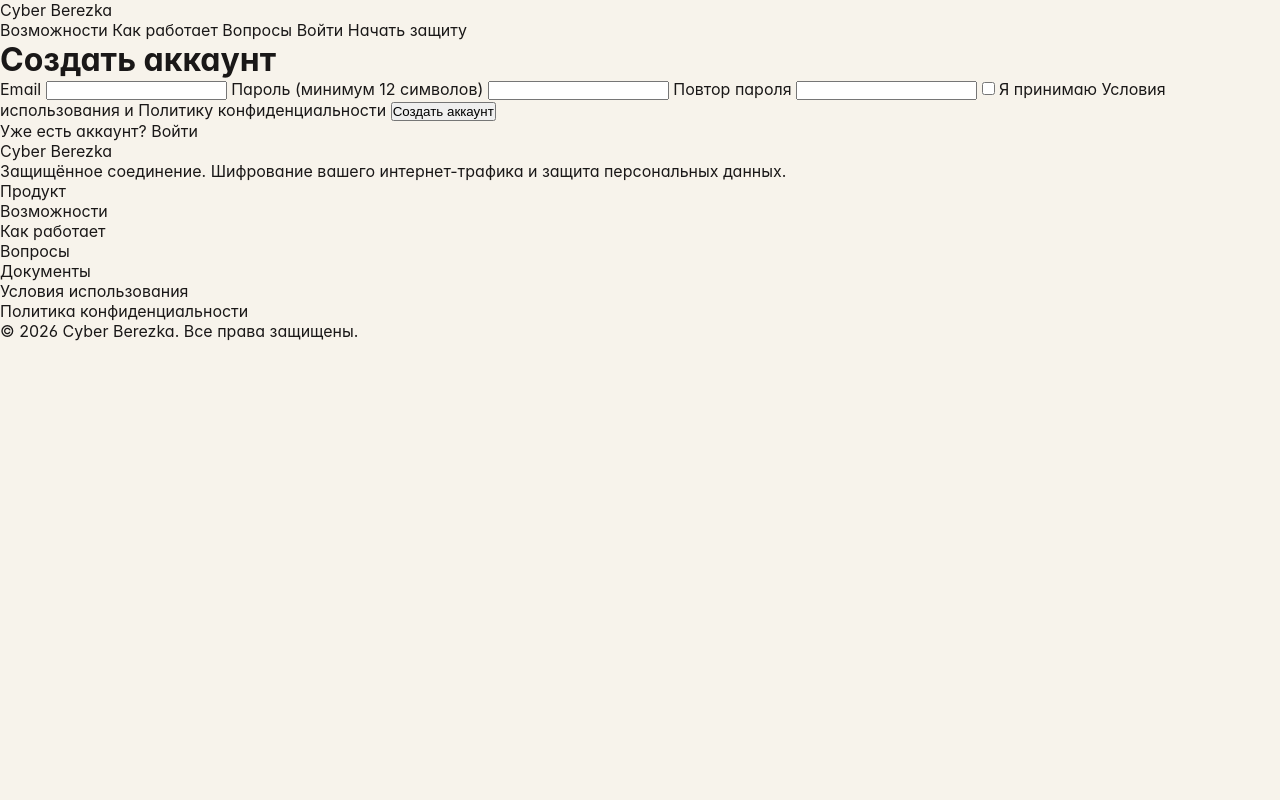
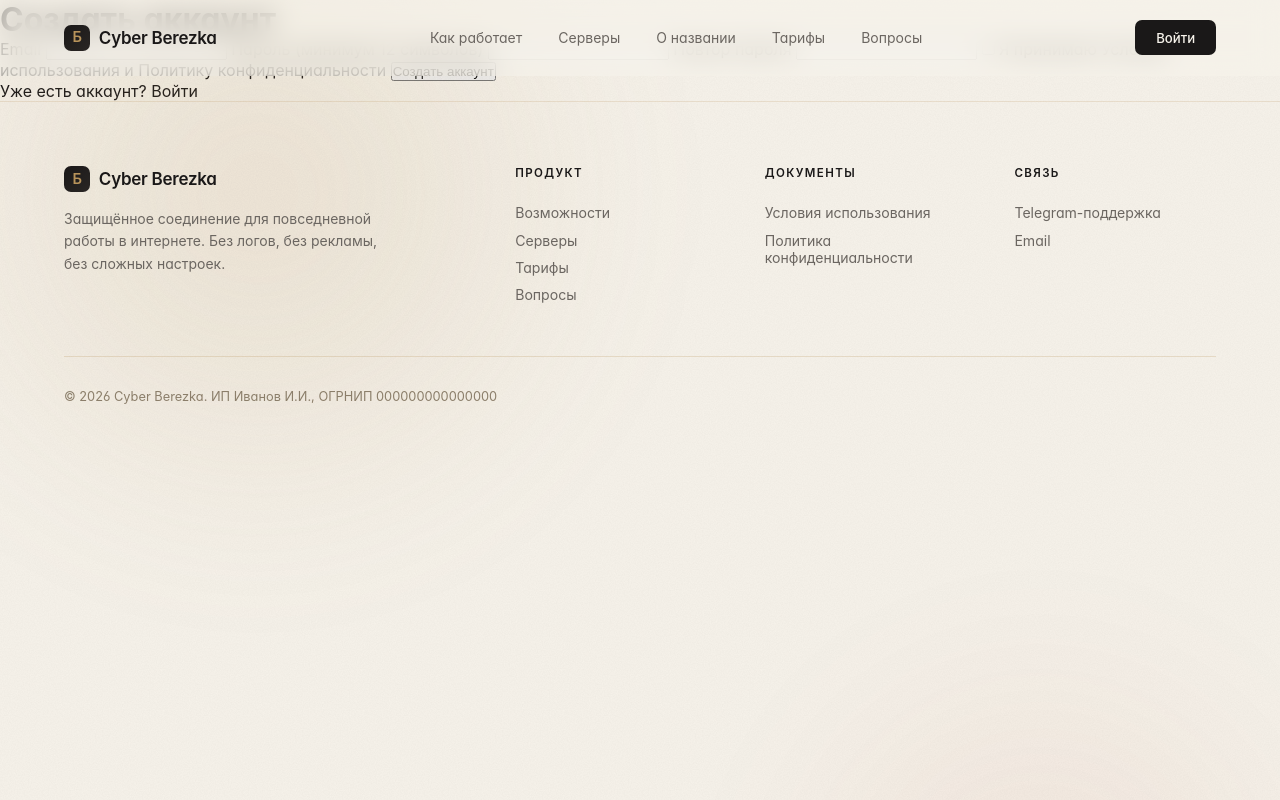
Before and after one commit to z1kurat/cyber-berezka, a FastAPI app: page /auth/register in a window 1280 px wide. Run offline with FastAPI, Linux system fonts and the light colour scheme; some libraries are stand-ins or nearby versions; some web fonts are replaced.

Commit message:
feat(site/base): apply new design system to base layout (nav, mesh, grain, footer, leaf SVG defs)

```diff
--- a/infra/site/app/templates/base.html
+++ b/infra/site/app/templates/base.html
@@ -5,36 +5,78 @@
     <meta name="viewport" content="width=device-width, initial-scale=1, viewport-fit=cover">
     <meta name="robots" content="index, follow">
     <meta name="theme-color" content="#F7F3EB">
-    <title>{% block title %}Cyber Berezka — Защищённое соединение{% endblock %}</title>
+    <title>{% block title %}Cyber Berezka — защищённое соединение{% endblock %}</title>
     <meta name="description" content="{% block meta_description %}Шифрование вашего интернет-соединения. Защита персональных данных в публичных сетях.{% endblock %}">
     <link rel="stylesheet" href="/static/css/styles.css">
-    <link rel="icon" href="/static/img/favicon.svg" type="image/svg+xml">
-    <script defer src="https://unpkg.com/alpinejs@3.14.3/dist/cdn.min.js"></script>
+    <link rel="icon" type="image/svg+xml" href="/static/img/favicon.svg">
 </head>
 <body>
+
+<svg width="0" height="0" style="position:absolute" aria-hidden="true">
+  <defs>
+    <symbol id="leaf" viewBox="0 0 60 80">
+      <path d="M30 4 L 12 22 L 6 38 L 8 56 L 22 72 L 30 76 L 38 72 L 52 56 L 54 38 L 48 22 Z" fill="rgba(184,147,90,0.06)" stroke="currentColor" stroke-width="1.3" stroke-linejoin="round"/>
+      <line x1="30" y1="6" x2="30" y2="74" stroke="currentColor" stroke-width="1.1"/>
+      <g stroke="currentColor" stroke-width="0.9" fill="none" stroke-linecap="round" stroke-linejoin="miter">
+        <polyline points="30,18 40,18 40,26"/>
+        <polyline points="30,30 44,30 44,42"/>
+        <polyline points="30,42 46,42 46,52"/>
+        <polyline points="30,54 42,54 42,62"/>
+        <polyline points="30,18 20,18 20,26"/>
+        <polyline points="30,30 16,30 16,42"/>
+        <polyline points="30,42 14,42 14,52"/>
+        <polyline points="30,54 18,54 18,62"/>
+      </g>
+      <g fill="currentColor">
+        <circle cx="40" cy="26" r="1.6"/><circle cx="44" cy="42" r="1.6"/>
+        <circle cx="46" cy="52" r="1.6"/><circle cx="42" cy="62" r="1.6"/>
+        <circle cx="20" cy="26" r="1.6"/><circle cx="16" cy="42" r="1.6"/>
+        <circle cx="14" cy="52" r="1.6"/><circle cx="18" cy="62" r="1.6"/>
+        <circle cx="30" cy="4" r="2"/><circle cx="30" cy="76" r="2"/>
+      </g>
+      <g stroke="currentColor" stroke-width="0.5" opacity="0.55" fill="none">
+        <line x1="40" y1="26" x2="46" y2="32"/>
+        <line x1="20" y1="26" x2="14" y2="32"/>
+        <line x1="42" y1="62" x2="36" y2="68"/>
+        <line x1="18" y1="62" x2="24" y2="68"/>
+      </g>
+    </symbol>
+  </defs>
+</svg>
+
+<div class="scroll-progress" id="scrollProgress" style="width:0%"></div>
+
+<div class="mesh">
+    <div class="blob blob-1"></div><div class="blob blob-2"></div>
+    <div class="blob blob-3"></div><div class="blob blob-4"></div>
+</div>
+<div class="grain"></div>
+
 {% block header %}
-    <header class="border-b border-border-light bg-bg-main/80 backdrop-blur-md sticky top-0 z-50">
-        <div class="max-w-6xl mx-auto px-6 py-4 flex items-center justify-between">
-            <a href="/" class="font-serif text-2xl tracking-tight">
-                Cyber <span class="text-accent-gold">Berezka</span>
+<nav class="nav" id="nav">
+    <a class="brand" href="/">
+        <span class="brand-mark">Б</span>
+        <span>Cyber Berezka</span>
     </a>
-            <nav class="hidden md:flex items-center gap-8 text-sm text-text-secondary">
-                <a href="/#features" class="hover:text-text-primary transition">Возможности</a>
-                <a href="/#how-it-works" class="hover:text-text-primary transition">Как работает</a>
-                <a href="/#faq" class="hover:text-text-primary transition">Вопросы</a>
+    <div class="nav-links">
+        <a class="nav-link" href="/#how">Как работает</a>
+        <a class="nav-link" href="/#servers">Серверы</a>
+        <a class="nav-link" href="/#about">О названии</a>
+        <a class="nav-link" href="/#pricing">Тарифы</a>
+        <a class="nav-link" href="/#faq">Вопросы</a>
+    </div>
     {% if request.state.current_user %}
-                    <a href="/cabinet" class="text-text-primary">Кабинет</a>
-                    <form method="POST" action="/auth/logout" class="inline">
+        <div style="display:flex;gap:1rem;align-items:center">
+            <a class="nav-link" href="/cabinet">Кабинет</a>
+            <form method="POST" action="/auth/logout" style="display:inline">
                 <input type="hidden" name="csrf_token" value="{{ request.state.csrf_token or '' }}">
-                        <button class="text-text-muted hover:text-text-primary underline">Выйти</button>
+                <button class="nav-cta" type="submit" style="border:none;cursor:pointer">Выйти</button>
             </form>
+        </div>
     {% else %}
-                    <a href="/auth/login" class="text-text-primary">Войти</a>
-                    <a href="/auth/register" class="btn-primary !py-2 !px-5">Начать защиту</a>
+        <a class="nav-cta" href="/auth/login">Войти</a>
     {% endif %}
 </nav>
-        </div>
-    </header>
 {% endblock %}
 
 <main>
@@ -42,36 +84,37 @@
 </main>
 
 {% block footer %}
-    <footer class="mt-32 border-t border-border-light bg-bg-alt">
-        <div class="max-w-6xl mx-auto px-6 py-12 grid grid-cols-1 md:grid-cols-3 gap-8 text-sm">
+<footer class="footer">
+    <div class="footer-grid">
         <div>
-                <div class="font-serif text-xl mb-3">Cyber <span class="text-accent-gold">Berezka</span></div>
-                <p class="text-text-muted leading-relaxed">
-                    Защищённое соединение. Шифрование вашего интернет-трафика и защита персональных данных.
-                </p>
+            <div class="brand"><span class="brand-mark">Б</span><span>Cyber Berezka</span></div>
+            <p class="footer-brand">Защищённое соединение для повседневной работы в интернете. Без логов, без рекламы, без сложных настроек.</p>
         </div>
-            <div>
-                <div class="font-medium mb-3 text-text-primary">Продукт</div>
-                <ul class="space-y-2 text-text-secondary">
-                    <li><a href="/#features" class="hover:text-text-primary">Возможности</a></li>
-                    <li><a href="/#how-it-works" class="hover:text-text-primary">Как работает</a></li>
-                    <li><a href="/#faq" class="hover:text-text-primary">Вопросы</a></li>
-                </ul>
+        <div class="footer-col">
+            <h4>Продукт</h4>
+            <a href="/#features">Возможности</a>
+            <a href="/#servers">Серверы</a>
+            <a href="/#pricing">Тарифы</a>
+            <a href="/#faq">Вопросы</a>
         </div>
-            <div>
-                <div class="font-medium mb-3 text-text-primary">Документы</div>
-                <ul class="space-y-2 text-text-secondary">
-                    <li><a href="/legal/terms" class="hover:text-text-primary">Условия использования</a></li>
-                    <li><a href="/legal/privacy" class="hover:text-text-primary">Политика конфиденциальности</a></li>
-                </ul>
+        <div class="footer-col">
+            <h4>Документы</h4>
+            <a href="/legal/terms">Условия использования</a>
+            <a href="/legal/privacy">Политика конфиденциальности</a>
+        </div>
+        <div class="footer-col">
+            <h4>Связь</h4>
+            <a href="#">Telegram-поддержка</a>
+            <a href="mailto:{{ site_domain or 'admin@cyber-berezka.ru' }}">Email</a>
         </div>
     </div>
-        <div class="border-t border-border-light">
-            <div class="max-w-6xl mx-auto px-6 py-6 text-xs text-text-muted">
-                © {{ 2026 }} Cyber Berezka. Все права защищены.
-            </div>
+    <div class="footer-bottom">
+        <span>© 2026 Cyber Berezka. ИП Иванов И.И., ОГРНИП 000000000000000</span>
+        <span>{{ site_domain }}</span>
     </div>
 </footer>
 {% endblock %}
+
+<script defer src="/static/js/site.js"></script>
 </body>
 </html>
```
Lines whose indentation alone changed are shown as unchanged.
